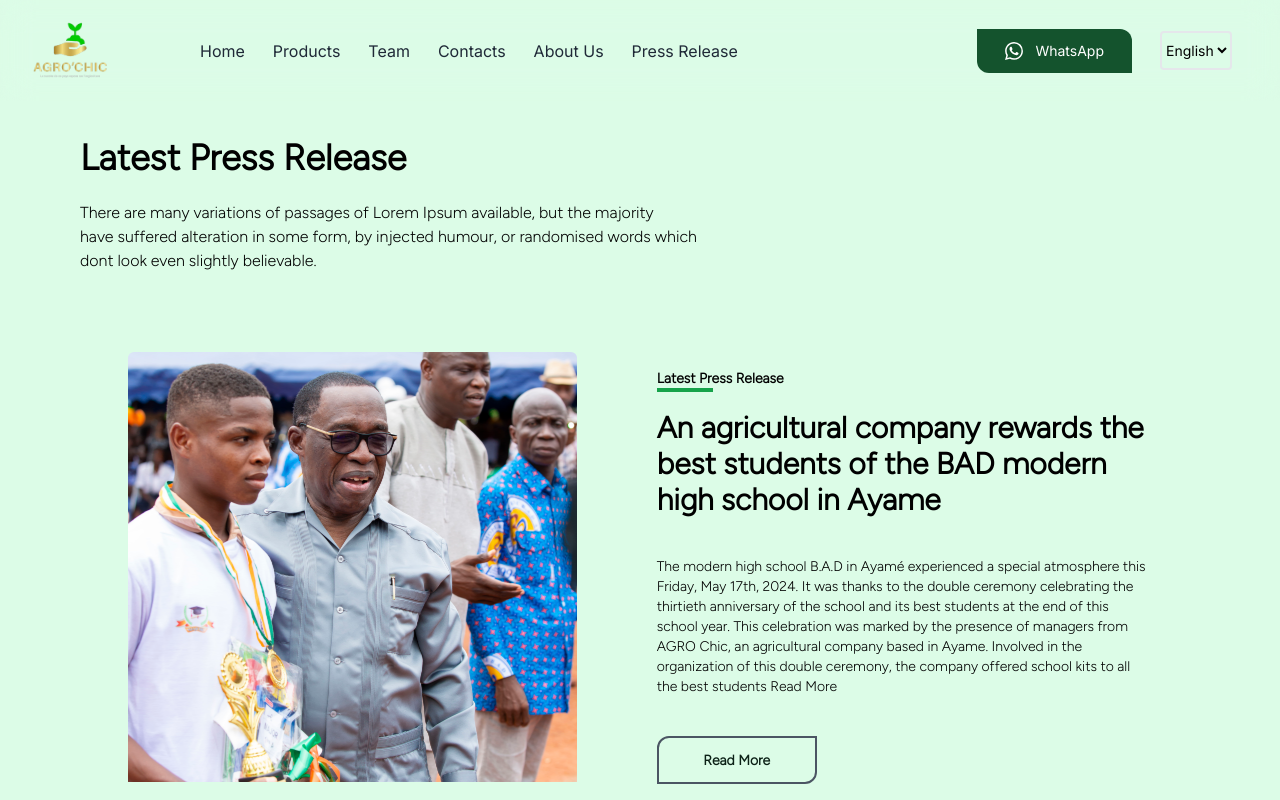
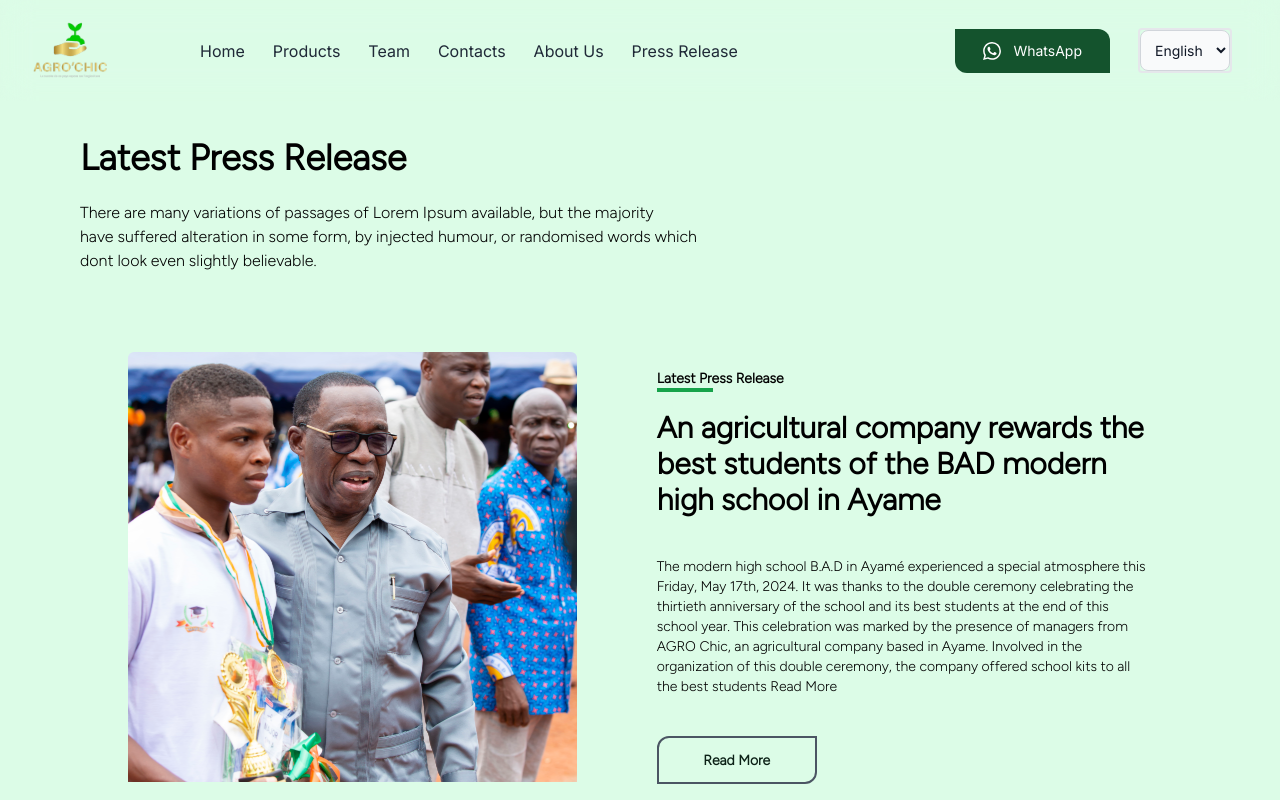
Before and after one commit to Gbadebo-Oluwarimi/agrochic, a Next.js app: page /en/Press in a window 1280 px wide. Shown: the top 800 px of the page. Built offline with nearby package versions, Linux system fonts and the light colour scheme.

Commit message:
language

```diff
--- a/src/app/[locale]/components/Navbar.js
+++ b/src/app/[locale]/components/Navbar.js
@@ -94,7 +94,7 @@
                   <p className="sr-only">change-Language</p>
                   <select
                     defaultValue={localeActive}
-                    className="bg-transparent py-2 cursor-pointer"
+                    className="bg-gray-50 border border-gray-300 text-gray-900 text-sm rounded-lg focus:ring-blue-500 focus:border-blue-500 block w-full p-2.5 dark:bg-gray-700 dark:border-gray-600 dark:placeholder-gray-400 dark:text-white dark:focus:ring-blue-500 dark:focus:border-blue-500"
                     onChange={onSelectChange}
                     disabled={isPending}
                   >
```
